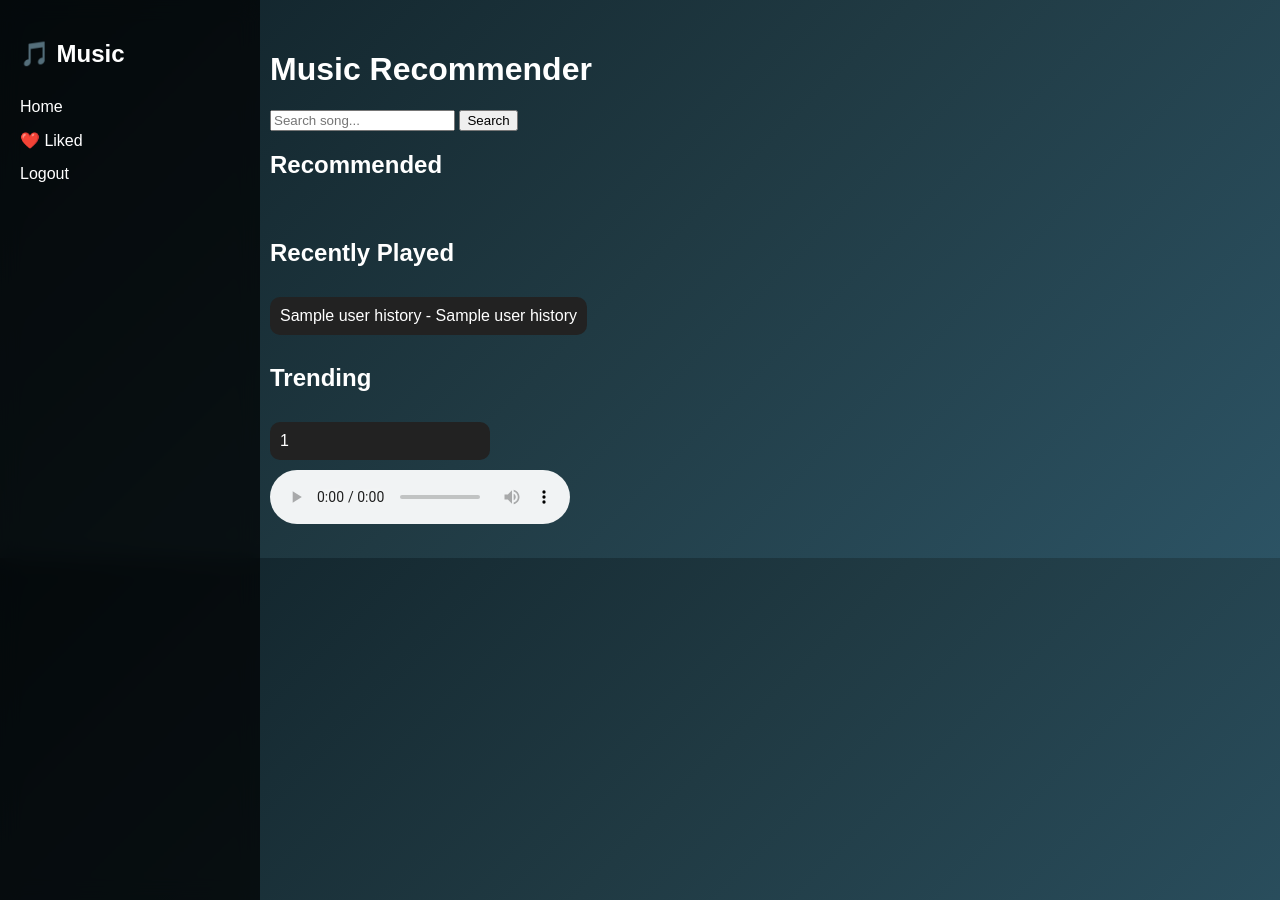
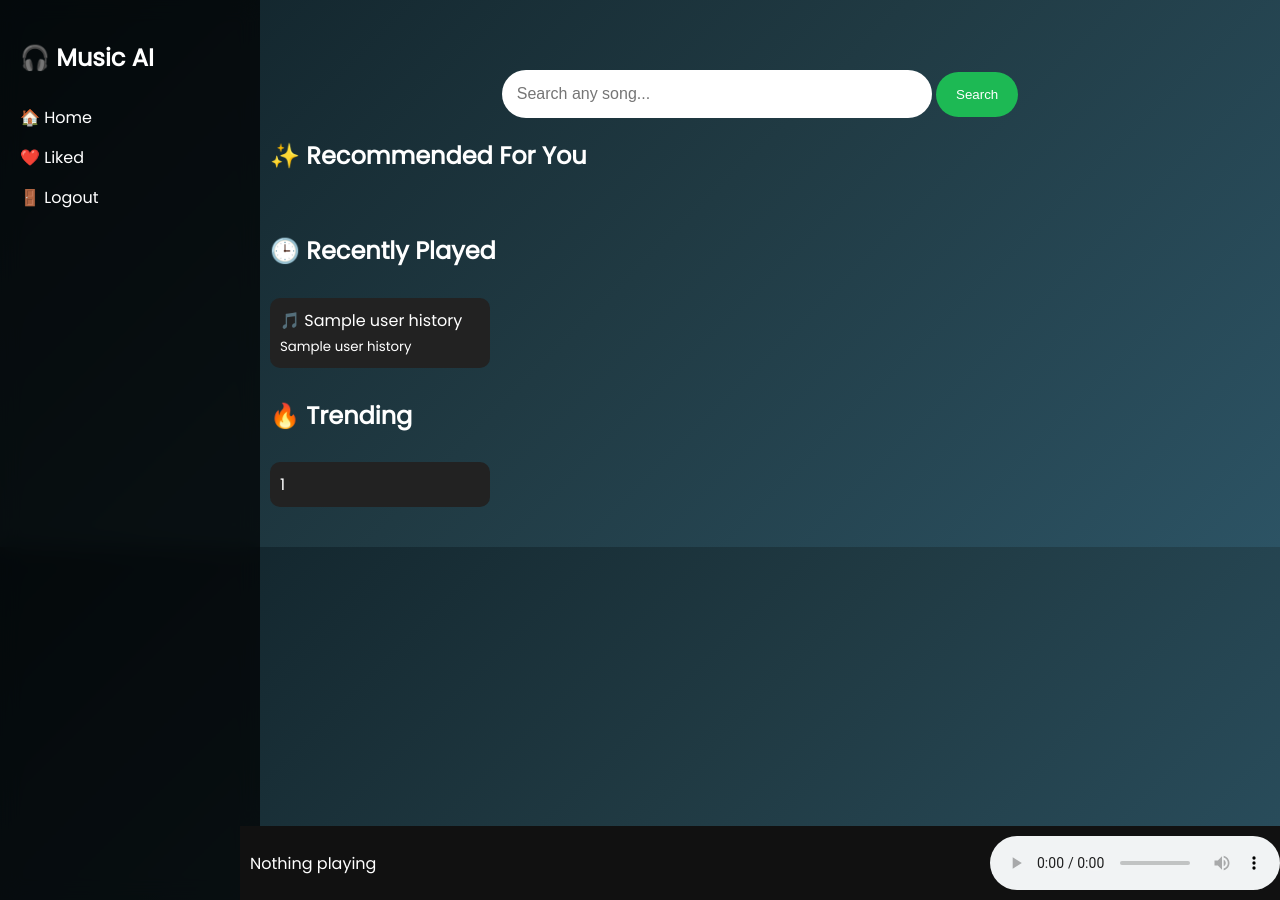
Before and after one commit to Swaliha-jamadar-070/Music-Recommender-System, a Flask app: page / in a window 1280 px wide. Run offline with Flask 3, Linux system fonts and the light colour scheme; the visitor is signed in with stand-in values (Sample User, id 1); a database or web service that is not in the repository returns one stand-in record (values such as "Sample title"); some libraries are stand-ins or nearby versions.

Commit message:
Update index.html

```diff
--- a/templates/index.html
+++ b/templates/index.html
@@ -1,57 +1,74 @@
 <!DOCTYPE html>
 <html>
 <head>
-<title>Music App</title>
+<title>Music AI</title>
 <link rel="stylesheet" href="/static/style.css">
+<link href="https://fonts.googleapis.com/css2?family=Poppins&display=swap" rel="stylesheet">
 </head>
 
 <body>
 
+<!-- SIDEBAR -->
 <div class="sidebar">
-    <h2>🎵 Music</h2>
-    <a href="/">Home</a>
+    <h2>🎧 Music AI</h2>
+    <a href="/">🏠 Home</a>
     <a href="/liked">❤️ Liked</a>
-    <a href="/logout">Logout</a>
+    <a href="/logout">🚪 Logout</a>
 </div>
 
 <div class="main">
 
-<h1>Music Recommender</h1>
+<!-- HERO SEARCH -->
+<div class="search-box">
+    <form method="POST">
+        <input name="song" placeholder="Search any song..." required>
+        <button>Search</button>
+    </form>
+</div>
 
-<form method="POST" class="search">
-    <input name="song" placeholder="Search song..." required>
-    <button>Search</button>
-</form>
-
-<h2>Recommended</h2>
+<!-- RECOMMENDED -->
+<h2>✨ Recommended For You</h2>
 <div class="row">
 {% for s in recs %}
 <div class="card">
 <img src="{{s.image}}">
 <h3>{{s.name}}</h3>
 <p>{{s.artist}}</p>
-<button onclick="play('{{s.name}}','{{s.preview}}')">▶</button>
-<button onclick="like('{{s.name}}')">❤️</button>
+
+<button class="play" onclick="play('{{s.name}}','{{s.preview}}','{{s.artist}}')">▶ Play</button>
+<button class="like" onclick="like('{{s.name}}')">❤️</button>
+
 </div>
 {% endfor %}
 </div>
 
-<h2>Recently Played</h2>
+<!-- HISTORY LIKE YOUTUBE -->
+<h2>🕒 Recently Played</h2>
 <div class="row">
 {% for h in history %}
-<div class="small-card">{{h[0]}} - {{h[1]}}</div>
+<div class="small-card" onclick="quickPlay('{{h[0]}}','{{h[1]}}')">
+🎵 {{h[0]}} <br>
+<small>{{h[1]}}</small>
+</div>
 {% endfor %}
 </div>
 
-<h2>Trending</h2>
+<!-- TRENDING -->
+<h2>🔥 Trending</h2>
 <div class="row">
 {% for t in trending %}
-<div class="small-card">{{t}}</div>
+<div class="small-card">
+{{t}}
+</div>
 {% endfor %}
 </div>
 
+</div>
+
+<!-- PLAYER -->
+<div class="player-bar">
+<span id="now">Nothing playing</span>
 <audio id="player" controls></audio>
-
 </div>
 
 <script src="/static/script.js"></script>
```
